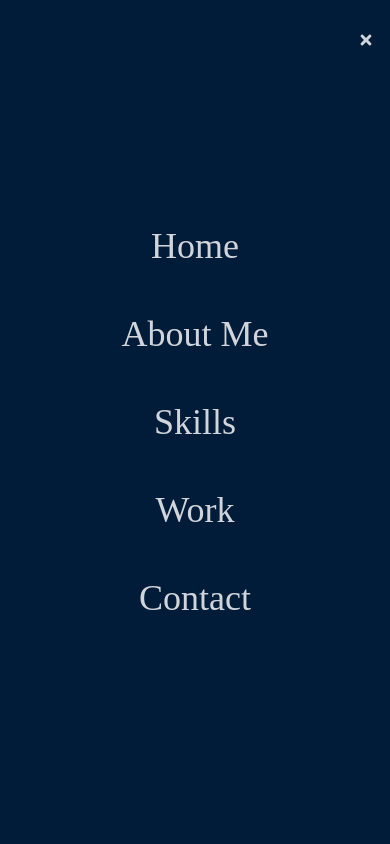
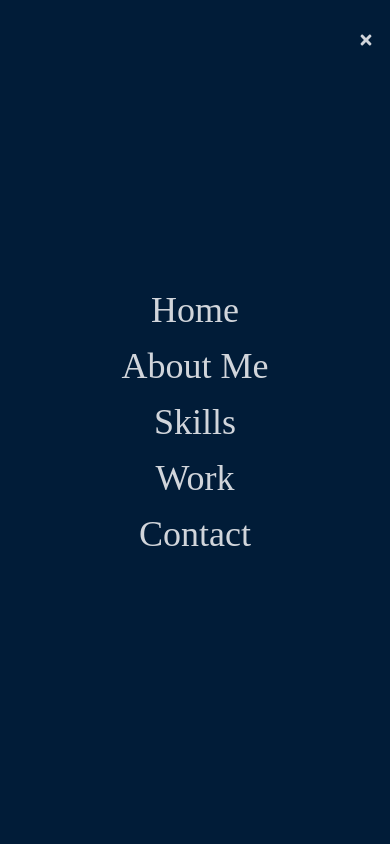
Before and after one commit to jamesnd04/portfolio, a React (Create React App) app in the folder portfolio_jnd/: page / in a window 390 px wide. Both pictures are taken after a click on the element 366 px from the left and 40 px from the top of the page. Shown: the top 844 px of the page. Built offline with nearby package versions, Linux system fonts and the light colour scheme.

Commit message:
<feat> fixed links

```diff
--- a/portfolio_jnd/package.json
+++ b/portfolio_jnd/package.json
@@ -9,6 +9,7 @@
     "react": "^18.2.0",
     "react-dom": "^18.2.0",
     "react-scripts": "5.0.1",
+    "react-scroll": "^1.8.9",
     "web-vitals": "^2.1.4"
   },
   "scripts": {
--- a/portfolio_jnd/src/App.js
+++ b/portfolio_jnd/src/App.js
@@ -13,8 +13,8 @@ function App() {
       <Hero/>
       <About/>
       <Skills/>
-      <Projects />
-      <Contact />
+      <Projects/>
+      <Contact/>
     </div>
   );
 }
--- a/portfolio_jnd/src/components/Contact.jsx
+++ b/portfolio_jnd/src/components/Contact.jsx
@@ -2,8 +2,17 @@ import React from 'react'
 
 const Contact = () => {
   return (
-    <div className='w-full h-screen bg-[#07142c]'>
-
+    <div name ='contact' className='w-full h-screen bg-[#07142c] flex justify-center items-center p-4'>
+        <form method="POST" action="https://getform.io/f/86964b95-8145-4733-a0fe-b03d84e89b2f" className='flex flex-col max-w-[600px] w-full'>
+            <div className='pb-8 pt-16'>
+                <p className='text-4xl font-bold inline border-b-4 border-[#EF0107] text-gray-300'>Contact</p>
+                <p className='text-gray-300 py-4'>I'm more responsive by email! - danknja@unc.edu</p>
+            </div>
+            <input className='bg-[#ccd6f6] p-2' type="text" placeholder='Name' name='name' />
+            <input className='my-4 p-2 bg-[#ccd6f6]'type="email" placeholder='Email' name='email' />
+            <textarea className='bg-[#ccd6f6] p-2' name="message" rows="10" placeholder='Message'></textarea>
+            <button className='text-white border-2 hover:bg-[#EF0107] hover:border-[#EF0107] px-4 py-3 my-8 mx-auto flex items-center'>Let's Collaborate</button>
+        </form>
     </div>
   )
 }
--- a/portfolio_jnd/src/components/Navbar.jsx
+++ b/portfolio_jnd/src/components/Navbar.jsx
@@ -3,6 +3,7 @@ import {FaBars, FaTimes, FaGithub, FaLinkedin} from 'react-icons/fa'
 import {HiOutlineMail} from 'react-icons/hi'
 import {BsFillPersonLinesFill} from 'react-icons/bs'
 import Logo from '../assets/logo.png'
+import {Link} from 'react-scroll'
 
 const Navbar = () => {
     const[nav, setNav] = useState(false)
@@ -16,11 +17,11 @@ const Navbar = () => {
         {/*menu */}
 
             <ul className='hidden md:flex'>
-                <li>Home</li>
-                <li>About Me</li>
-                <li>Skills</li>
-                <li>Work</li>
-                <li>Contact</li>
+                <li><Link  to="home" smooth={true} duration={500}>Home</Link></li>
+                <li><Link  to="About" smooth={true} duration={500}>About Me</Link></li>
+                <li><Link  to="Skills" smooth={true} duration={500}>Skills</Link></li>
+                <li><Link  to="projects" smooth={true} duration={500}>Work</Link></li>
+                <li><Link  to="contact" smooth={true} duration={500}>Contact</Link></li>
             </ul>
 
         {/*Hamburger */}
@@ -29,26 +30,26 @@ const Navbar = () => {
         </div>
         {/*Mobile menu */}
         <ul className= {!nav ? 'hidden' : 'absolute top-0 left-0 w-full h-screen bg-[#011c38] flex flex-col justify-center items-center'}>
-            <li className='py-6 text-4xl'>Home</li>
-            <li className='py-6 text-4xl'>About Me</li>
-            <li className='py-6 text-4xl'>Skills</li>
-            <li className='py-6 text-4xl'>Work</li>
-            <li className='py-6 text-4xl'>Contact</li>
+        <li className='text-4xl py-2'><Link onClick={handleClick} to="home" smooth={true} duration={500}>Home</Link></li>
+                <li className='text-4xl py-2'><Link onClick={handleClick} to="About" smooth={true} duration={500}>About Me</Link></li>
+                <li className='text-4xl py-2'><Link onClick={handleClick} to="Skills" smooth={true} duration={500}>Skills</Link></li>
+                <li className='text-4xl py-2'><Link onClick={handleClick}  to="projects" smooth={true} duration={500}>Work</Link></li>
+                <li className='text-4xl py-2'><Link onClick={handleClick} to="contact" smooth={true} duration={500}>Contact</Link></li>
         </ul>
 
         {/*Social Icons */}
         <div className='hidden lg:flex fixed flex-col top-[35%] left-0'>
             <ul>
                 <li className='w-[160px] h-[60px] flex justify-between items-center ml-[-100px] hover:ml-[-10px] duration-300 bg-[#0072b1] '>
-                    <a className='flex justify-between items-center w-full text-gray-300'href = '/'>LinkedIn <FaLinkedin size={30}/>
+                    <a className='flex justify-between items-center w-full text-gray-300'href = 'https://www.linkedin.com/in/james-dankwah/'>LinkedIn <FaLinkedin size={30}/>
                     </a>
                 </li>
                 <li className='w-[160px] h-[60px] flex justify-between items-center ml-[-100px] hover:ml-[-10px] duration-300 bg-[#333333] '>
-                    <a className='flex justify-between items-center w-full text-gray-300'href = '/'>Github <FaGithub size={30}/>
+                    <a className='flex justify-between items-center w-full text-gray-300'href = 'https://github.com/jamesnd04'>Github <FaGithub size={30}/>
                     </a>
                 </li>
                 <li className='w-[160px] h-[60px] flex justify-between items-center ml-[-100px] hover:ml-[-10px] duration-300 bg-[#565f69] '>
-                    <a className='flex justify-between items-center w-full text-gray-300'href = '/'>Resume <BsFillPersonLinesFill size={30}/>
+                    <a className='flex justify-between items-center w-full text-gray-300'href = 'https://docs.google.com/document/d/1n-Jb4Wu1HRevh4-97WJImAeBJuQYe4DJ/edit?usp=sharing&ouid=116399182852946898166&rtpof=true&sd=true'>Resume <BsFillPersonLinesFill size={30}/>
                     </a>
                 </li>
             </ul>
```
Also changed, not shown: 1 other file (tests, documents, lock files or other folders).
